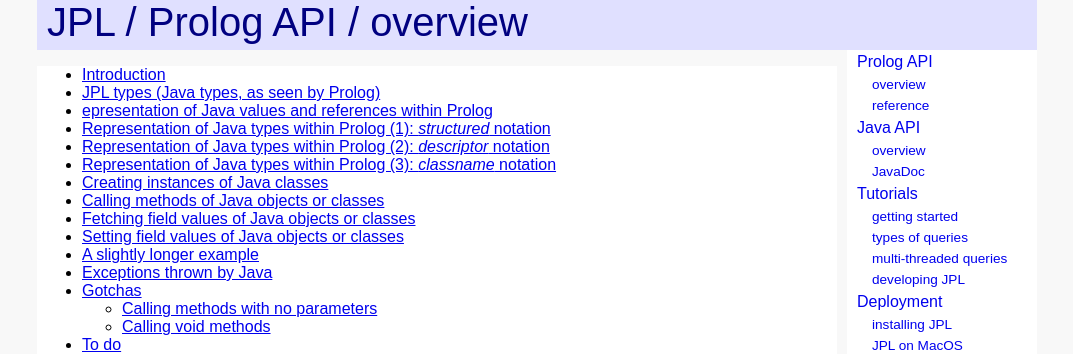
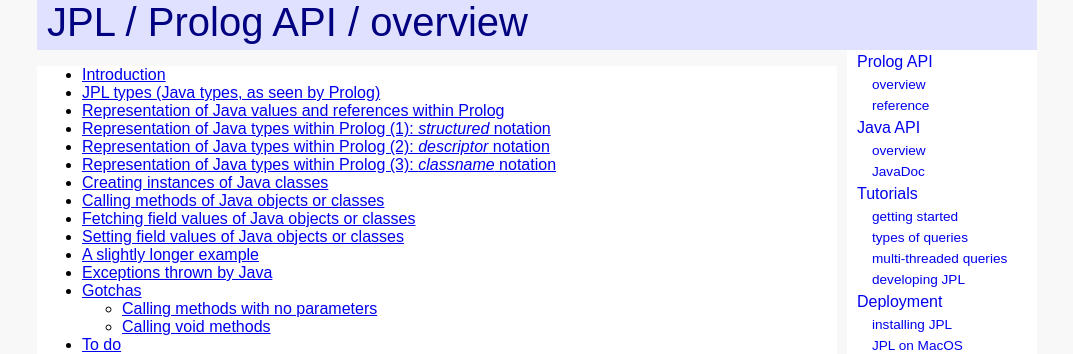
Before and after one commit to anionic/jpl-nav, a Jekyll site: the page built from docs/PrologApiOverview.md, in a window 1280 px wide and 900 px high. Shown: the top 354 px of the window, without its empty margins (103-1176 px from the left). Built offline with Jekyll 4.4.1, drawn with Linux system fonts in a browser that asks for light colours; our own code applies the rules of GitHub Pages for plain Markdown files.

Commit message:
Update PrologApiOverview.md

```diff
--- a/docs/PrologApiOverview.md
+++ b/docs/PrologApiOverview.md
@@ -2,7 +2,7 @@
 
   * [Introduction](#introduction)
   * [JPL types (Java types, as seen by Prolog)](#jpl-types-java-types-as-seen-by-prolog)
-  * [epresentation of Java values and references within Prolog](#epresentation-of-java-values-and-references-within-prolog)
+  * [Representation of Java values and references within Prolog](#representation-of-java-values-and-references-within-prolog)
   * [Representation of Java types within Prolog (1): <em>structured</em> notation](#representation-of-java-types-within-prolog-1-structured-notation)
   * [Representation of Java types within Prolog (2): <em>descriptor</em> notation](#representation-of-java-types-within-prolog-2-descriptor-notation)
   * [Representation of Java types within Prolog (3): <em>classname</em> notation](#representation-of-java-types-within-prolog-3-classname-notation)
```
